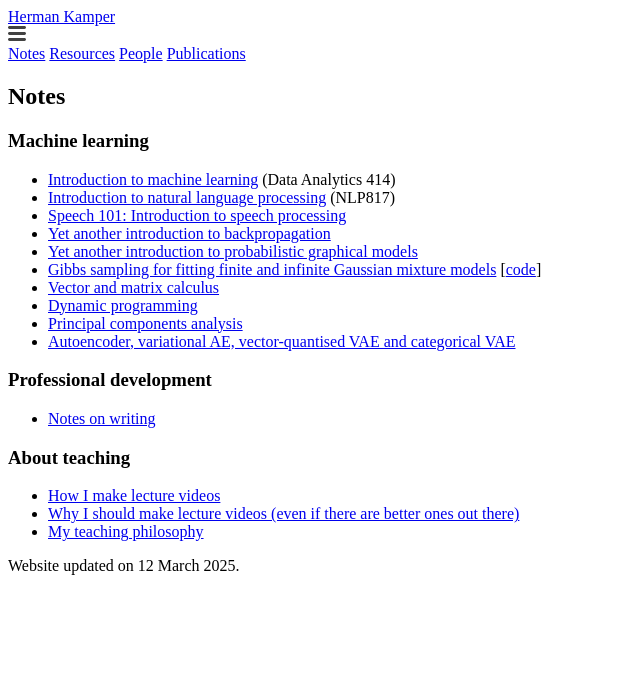
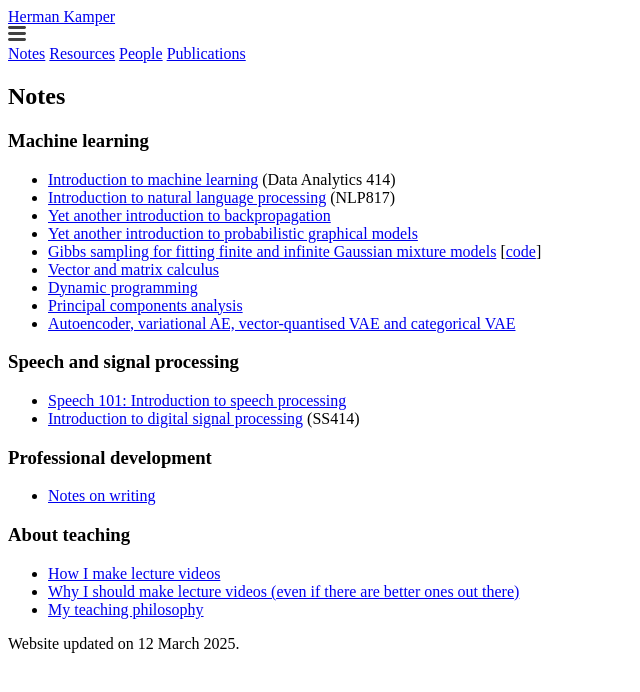
Before and after one commit to kamperh/kamperh.github.io, a Jekyll site: the page built from notes.md, in a window 1280 px wide. Shown: the top 692 px of the page, without its empty margins (0-640 px from the left). Built offline with Jekyll 4.4.1, drawn with Linux system fonts in a browser that asks for light colours; a style sheet for code colours, icons or effects is not loaded.

Commit message:
Update notes.md

```diff
--- a/notes.md
+++ b/notes.md
@@ -20,6 +19,12 @@ order: 1
 - [Dynamic programming](/notes/kamper_dynamic_programming22.pdf)
 - [Principal components analysis](/notes/kamper_pca23.pdf)
 - [Autoencoder, variational AE, vector-quantised VAE and categorical VAE](https://github.com/kamperh/autoencoders_mnist/blob/master/ae_mnist.ipynb)
+
+
+### Speech and signal processing
+
+- [Speech 101: Introduction to speech processing](/notes/speech101.pdf)
+- [Introduction to digital signal processing](https://www.kamperh.com/ss414/) (SS414)
 
 
 ### Professional development
```
Also changed, not shown: other parts of notes.md (+0 -1 lines).
